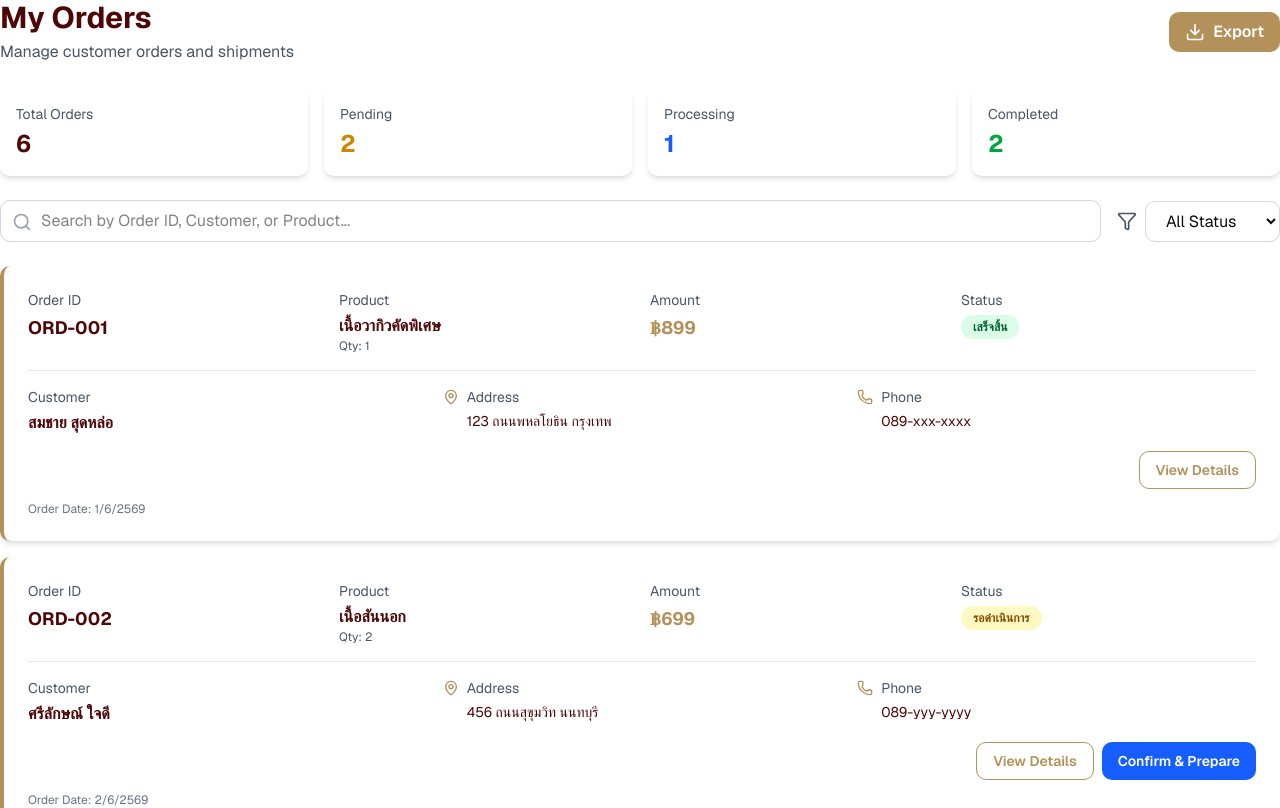
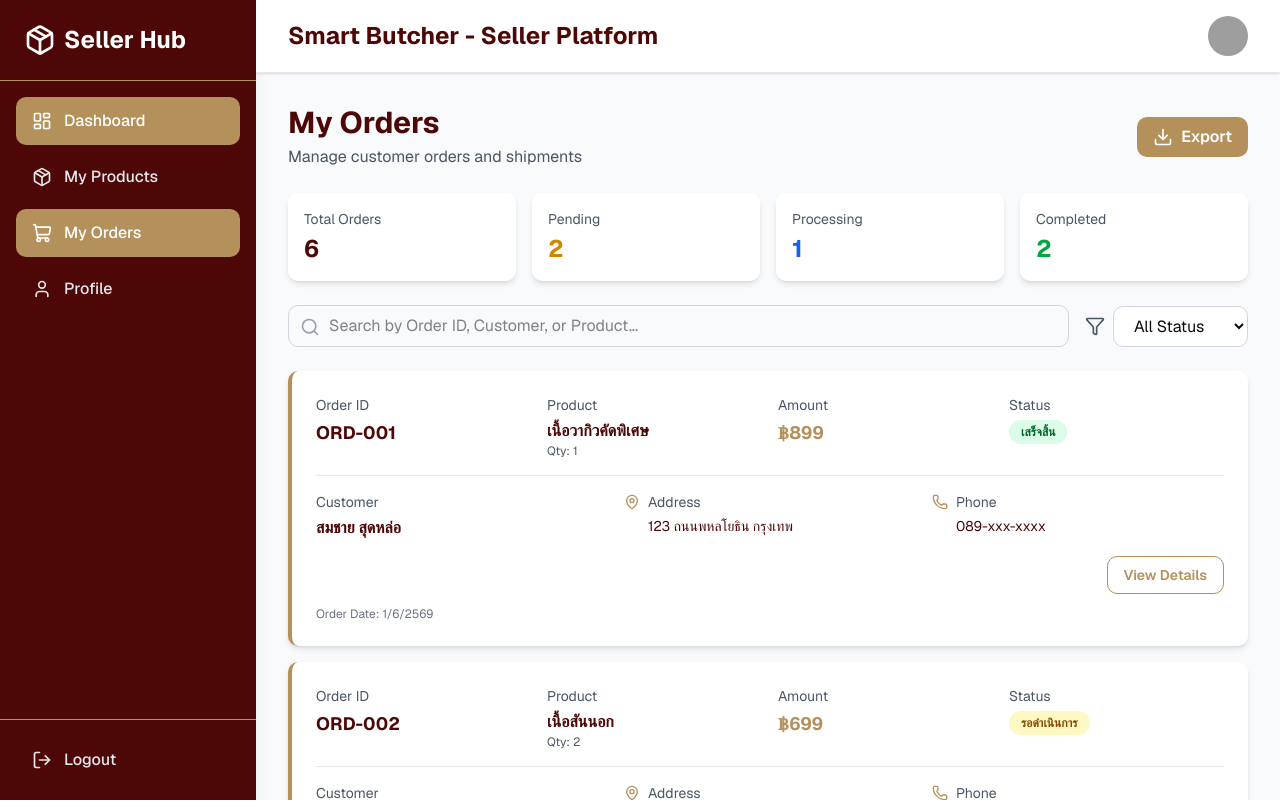
Before and after one commit to aphiwat03/Smart-Butcher-Marketplace, a Next.js app in the folder frontend/: page /seller/orders in a window 1280 px wide. Shown: the top 808 px of the page. Built offline with nearby package versions, Linux system fonts and the light colour scheme; grey boxes are pictures that could not be loaded.

Commit message:
feat(seller): add layout with base header and sidebar

```diff
--- /dev/null
+++ b/frontend/app/seller/layout.tsx
@@ -0,0 +1,27 @@
+"use client";
+
+import { ReactNode } from "react";
+import SellerSidebar from "@/components/layout/seller-sidebar";
+import SellerHeader from "@/components/layout/seller-header";
+
+interface SellerLayoutProps {
+  children: ReactNode;
+}
+
+export default function SellerLayout({ children }: SellerLayoutProps) {
+  return (
+    <div className="flex h-screen bg-gray-50">
+      <SellerSidebar />
+
+      {/* Main Content */}
+      <main className="flex-1 flex flex-col overflow-hidden">
+        <SellerHeader />
+
+        {/* Content Area */}
+        <div className="flex-1 overflow-auto">
+          <div className="p-8">{children}</div>
+        </div>
+      </main>
+    </div>
+  );
+}
--- /dev/null
+++ b/frontend/components/layout/seller-header.tsx
@@ -0,0 +1,18 @@
+export default function SellerHeader() {
+  return (
+    <header className="bg-white border-b border-gray-200 px-8 py-4 shadow-sm">
+      <div className="flex items-center justify-between">
+        <h2 className="text-2xl font-bold text-[#4E0707]">
+          Smart Butcher - Seller Platform
+        </h2>
+        <div className="flex items-center gap-4">
+          <img
+            src="https://api.dicebear.com/9.x/adventurer/svg?seed=seller"
+            alt="seller"
+            className="w-10 h-10 rounded-full"
+          />
+        </div>
+      </div>
+    </header>
+  );
+}
--- /dev/null
+++ b/frontend/components/layout/seller-sidebar.tsx
@@ -0,0 +1,85 @@
+import Link from "next/link";
+import { usePathname } from "next/navigation";
+import {
+  LayoutDashboard,
+  Package,
+  ShoppingCart,
+  User,
+  LogOut,
+} from "lucide-react";
+
+export default function SellerSidebar() {
+  const pathname = usePathname();
+
+  const isActive = (path: string) => {
+    return pathname === path || pathname.startsWith(path + "/");
+  };
+
+  const navItems = [
+    {
+      name: "Dashboard",
+      href: "/seller",
+      icon: LayoutDashboard,
+    },
+    {
+      name: "My Products",
+      href: "/seller/products",
+      icon: Package,
+    },
+    {
+      name: "My Orders",
+      href: "/seller/orders",
+      icon: ShoppingCart,
+    },
+    {
+      name: "Profile",
+      href: "/seller/profile",
+      icon: User,
+    },
+  ];
+
+  return (
+    <aside className="w-64 bg-[#4E0707] text-white shadow-lg flex flex-col">
+      {/* Logo/Brand */}
+      <div className="p-6 border-b border-[#B4915B]">
+        <h1 className="text-2xl font-bold flex items-center gap-2">
+          <Package className="w-8 h-8" />
+          Seller Hub
+        </h1>
+      </div>
+
+      {/* Navigation */}
+      <nav className="flex-1 p-4 space-y-2">
+        {navItems.map((item) => {
+          const Icon = item.icon;
+          const active = isActive(item.href);
+          return (
+            <Link
+              key={item.href}
+              href={item.href}
+              className={`flex items-center gap-3 px-4 py-3 rounded-lg transition-colors ${
+                active
+                  ? "bg-[#B4915B] text-white"
+                  : "text-gray-200 hover:bg-[#6B0909]"
+              }`}
+            >
+              <Icon className="w-5 h-5" />
+              <span className="font-medium">{item.name}</span>
+            </Link>
+          );
+        })}
+      </nav>
+
+      {/* Logout */}
+      <div className="p-4 border-t border-[#B4915B]">
+        <Link
+          href="/"
+          className="w-full flex items-center gap-3 px-4 py-3 rounded-lg text-gray-200 hover:bg-[#6B0909] transition-colors"
+        >
+          <LogOut className="w-5 h-5" />
+          <span className="font-medium">Logout</span>
+        </Link>
+      </div>
+    </aside>
+  );
+}
```
